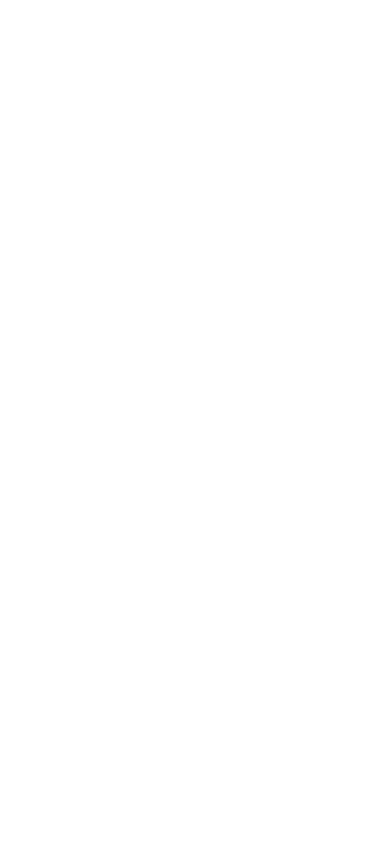
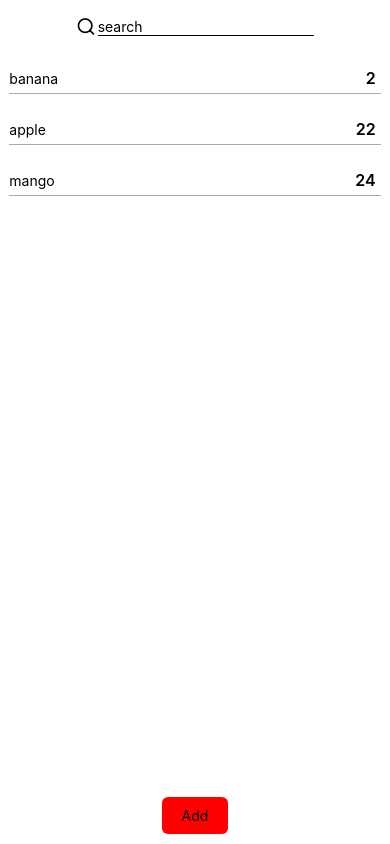
Before and after one commit to khinlei1998/TSAddForm, a React Native app: screen / in a window 390 px wide. Built offline with nearby package versions, Linux system fonts and the light colour scheme.

Commit message:
adjust style

```diff
--- a/App.tsx
+++ b/App.tsx
@@ -33,8 +33,8 @@
   }
 
   return (
-    <SafeAreaView style={{ flex: 1, alignItems: 'center', }}>
-      {/* <Input icon="search" placeholder='search'
+    <SafeAreaView style={{ flex: 1, alignItems: 'center',justifyContent:'center' }}>
+      <Input icon="search" placeholder='search'
         onChangeText={(text) => handleSearch(text)
         }></Input>
       <FlatList data={fruits} renderItem={({ item }) => <ListItem id={item.id} name={item.name} price={item.price}></ListItem>} />
@@ -50,7 +50,7 @@
           <Text>Add</Text>
 
         </TouchableOpacity>
-      </View> */}
+      </View>
       <View style={{ display: inputshow == true ? 'flex' : 'none' }}>
         <Input icon="search" placeholder='Fuit Name'
           onChangeText={(text) => handleSearch(text)
--- a/src/components/Input.tsx
+++ b/src/components/Input.tsx
@@ -9,7 +9,7 @@
 }
 const Input: FC<Props> = ({ icon, placeholder, onChangeText }) => {
     return (
-        <View style={{ padding: 15, flex: 1, justifyContent: 'center', alignItems: 'center', flexDirection: 'row' }}>
+        <View style={{ padding: 15,justifyContent: 'center', alignItems: 'center', flexDirection: 'row' }}>
             <View style={{ flex: 0.1, justifyContent: 'center', alignItems: 'flex-start' }} >
                 <Icon
                     name={icon}
```
